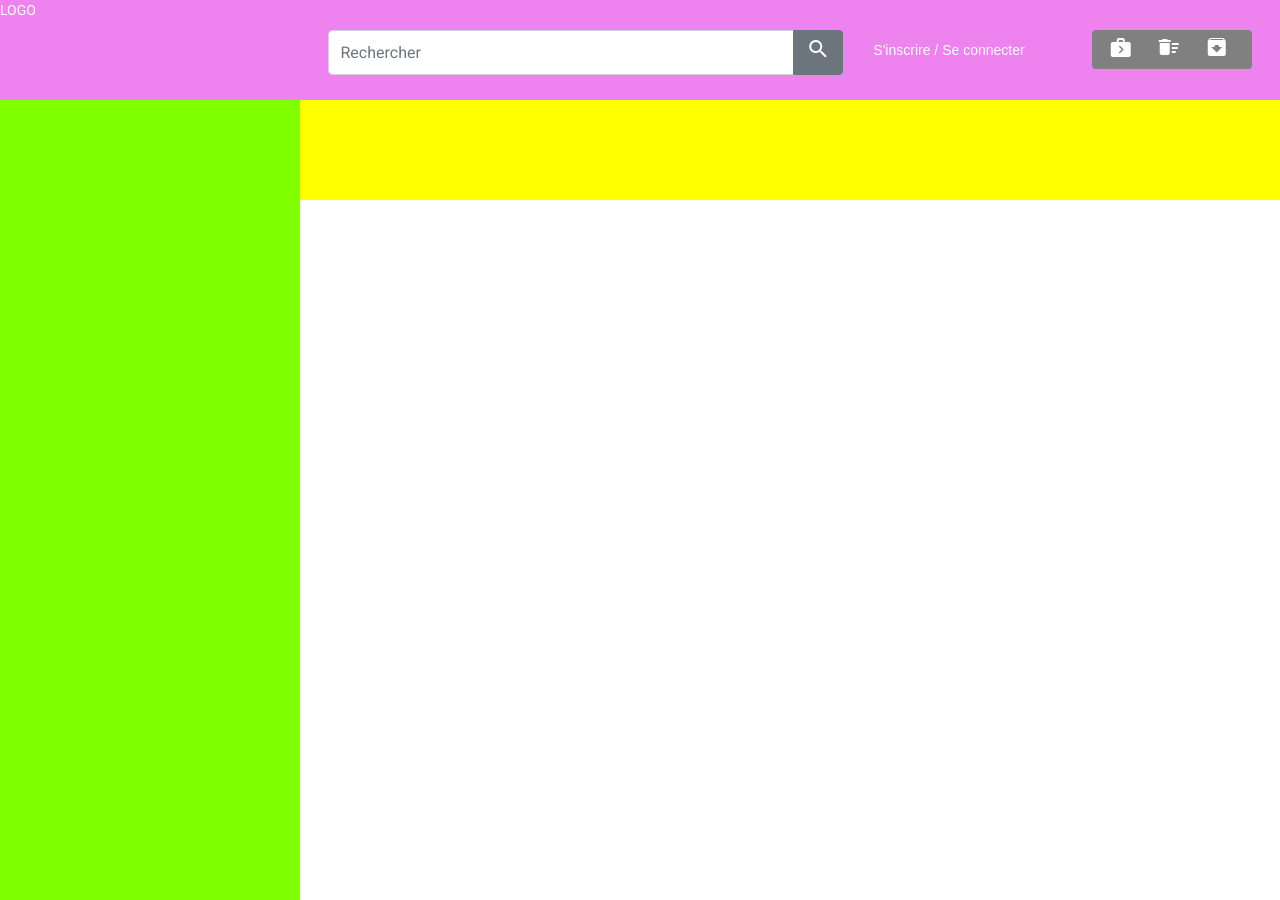
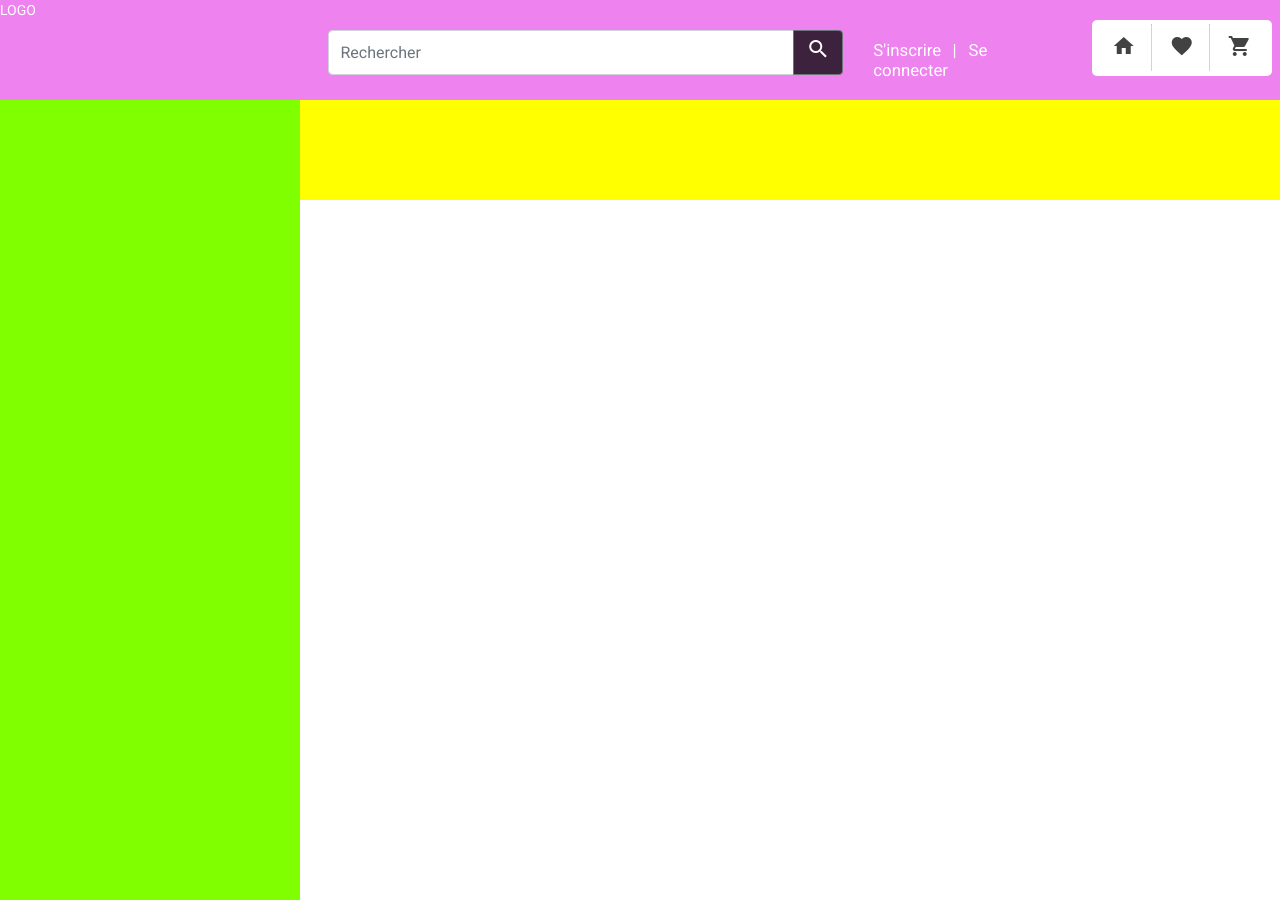
Before and after one commit to JohnFrancklin/front-eco, an Angular app: page / in a window 1280 px wide. Built offline with nearby package versions, Linux system fonts and the light colour scheme.

Commit message:
changement de header

```diff
--- a/src/app/layouts/header/header.component.css
+++ b/src/app/layouts/header/header.component.css
@@ -1,3 +1,5 @@
+.md-dark { color: rgba(0, 0, 0, 0.74); }
+
 .header-container{
     width: 100%;
     height: 100px;
@@ -34,24 +36,41 @@
 .search-group{
     margin-top: 30px;
 }
+
+.btn-search{
+    background-color: rgba(0, 0, 0, 0.74);
+}
+
+
 .login-register-group{
     margin-top: 40px;
-    font-family: Arial, Helvetica, sans-serif;
+    font-family: inherit;
+    font-size: larger;
 }
 
 ul {
     list-style-type: none;
     margin: 0;
-    padding: 0;
-    background-color:grey;
-    width: 160px;
-    padding: 5px;
-    margin-top: 30px;
-    border-radius: 4px;
+    background-color: white;
+    padding: 14px 5px 5px 5px;
+    margin-top: 20px;
+    width: 180px;
+    border-radius: 5px;
   }
 
 li{
     display: inline;
-    margin: 12px;
+    margin: 15px;
+}
 
+.separator{
+    width: 1px;
+    height: 46px;
+    background-color: lightgray;
+    margin: -10px -12px 0px 15px;
+    float: right;
 }
+
+.textseparator{
+    margin: 6px 12px 0px 7px;
+}
--- a/src/app/layouts/header/header.component.html
+++ b/src/app/layouts/header/header.component.html
@@ -5,7 +5,7 @@
             <div class="input-group search-group">
                 <input type="text" class="form-control search-input" placeholder="Rechercher">
                 <div class="input-group-append">
-                    <button class="btn btn-secondary" type="button">
+                    <button class="btn btn-secondary btn-search" type="button">
                         <span class="material-icons">
                             search
                         </span>
@@ -15,25 +15,26 @@
         </div>
         <div class="col-2 login-register">
             <div class="login-register-group">
-                S'inscrire / Se connecter
+                <span> S'inscrire <span class="textseparator">|</span>Se connecter</span>
             </div>
         </div>
         <div class="col-2 panier-content">
             <div>
                 <ul>
                     <li>
-                        <span class="material-icons">
-                            next_week
+                        <span class="material-icons md-dark">
+                            home <hr class="separator">
+                        </span>
+
+                    </li>
+                    <li>
+                        <span class="material-icons md-dark">
+                            favorite <hr class="separator">
                         </span>
                     </li>
                     <li>
-                        <span class="material-icons">
-                            delete_sweep
-                        </span>
-                    </li>
-                    <li>
-                        <span class="material-icons">
-                            archive
+                        <span class="material-icons md-dark">
+                            shopping_cart
                         </span>
                     </li>
 
```
